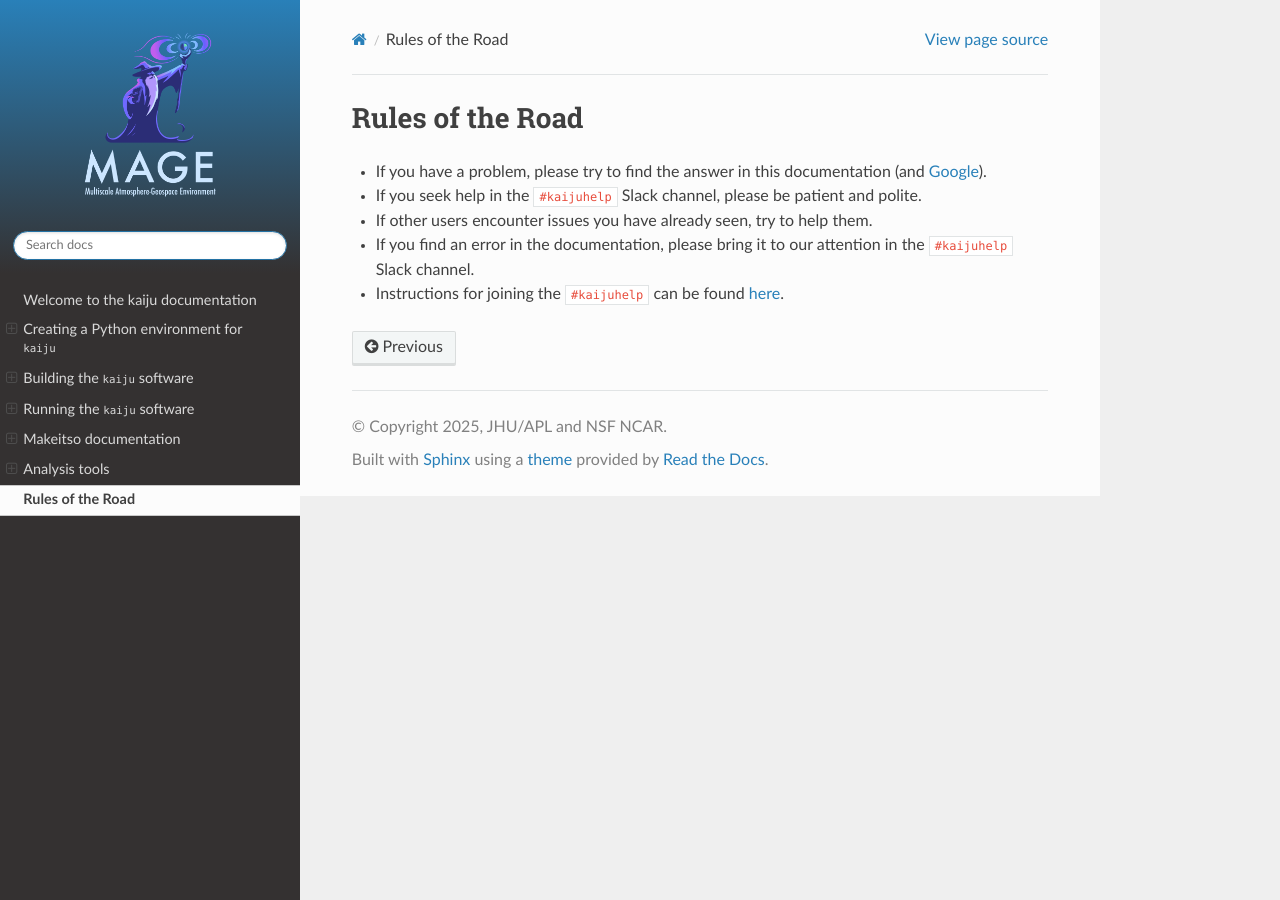
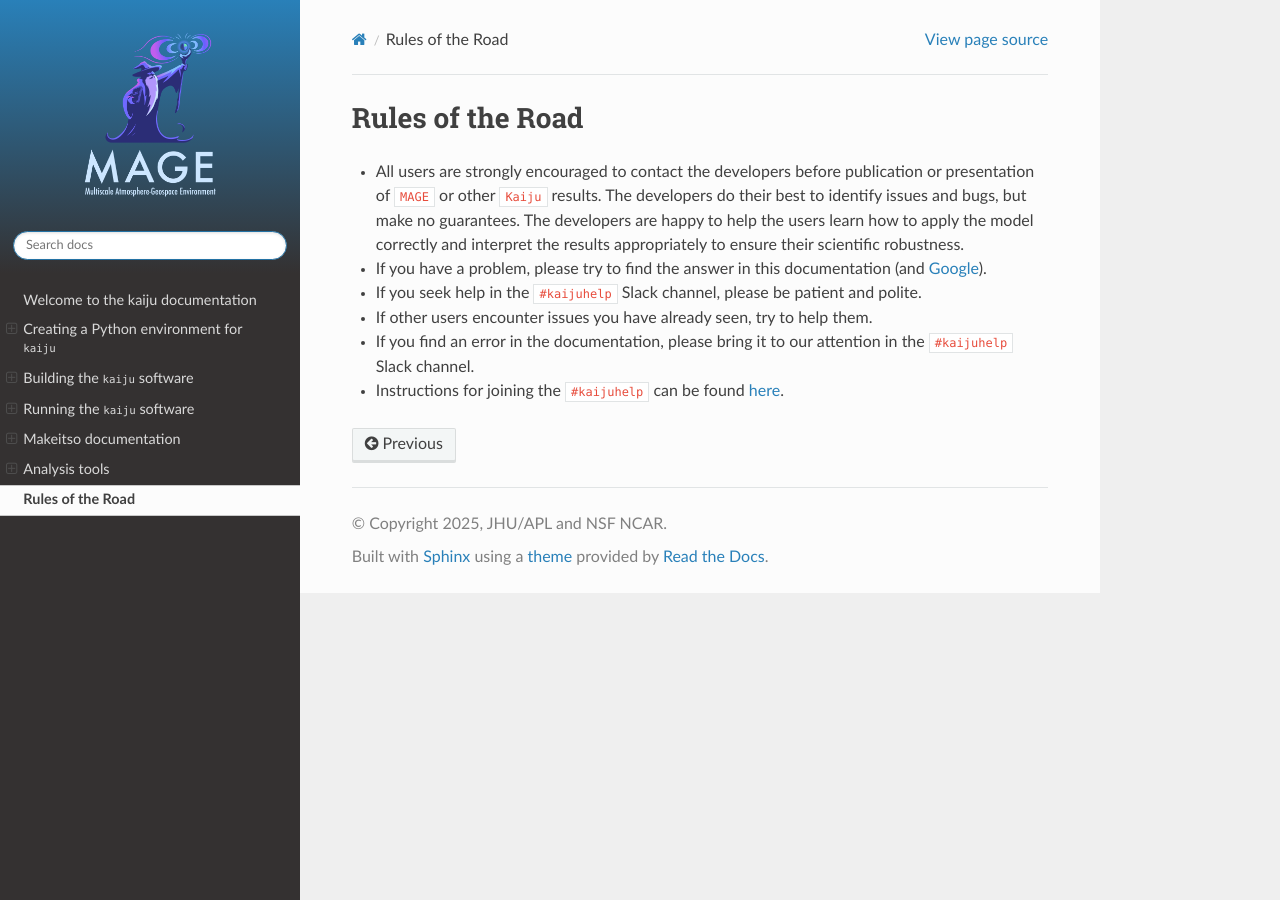
Before and after one commit to rgorby/MAGE, a Sphinx documentation site: the page built from docs/source/roadrules.rst, in a window 1280 px wide. Built offline with Sphinx 7.4.7 and the Read the Docs theme 3.1.0, drawn with Linux system fonts in a browser that asks for light colours.

Commit message:
Adding stuff to road rules.

```diff
--- a/docs/source/roadrules.rst
+++ b/docs/source/roadrules.rst
@@ -1,6 +1,12 @@
 Rules of the Road
 =================
 
+* All users are strongly encouraged to contact the developers before
+  publication or presentation of ``MAGE`` or other ``Kaiju`` results. The
+  developers do their best to identify issues and bugs, but make no
+  guarantees. The developers are happy to help the users learn how to
+  apply the model correctly and interpret the results appropriately to
+  ensure their scientific robustness.
 * If you have a problem, please try to find the answer in this documentation (and `Google <https://google.com>`_).
 * If you seek help in the ``#kaijuhelp`` Slack channel, please be patient and polite.
 * If other users encounter issues you have already seen, try to help them.
```
